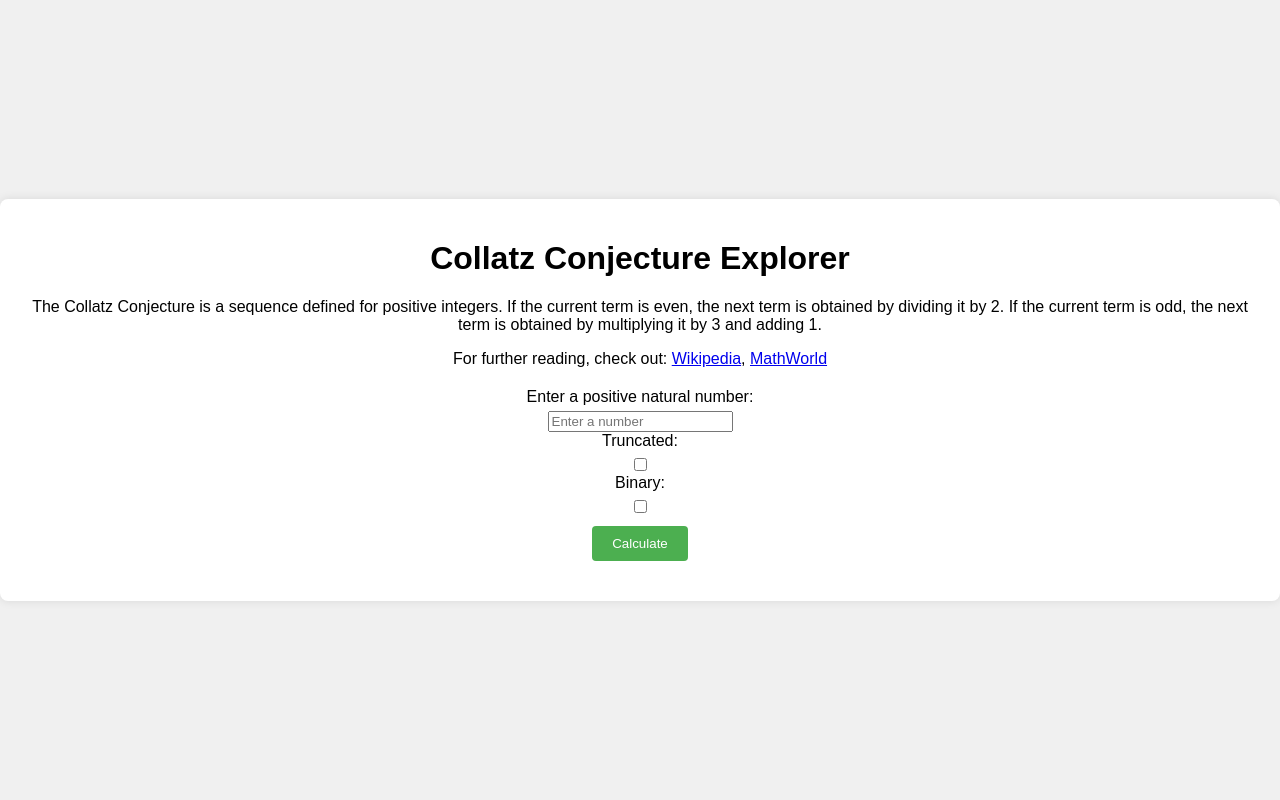
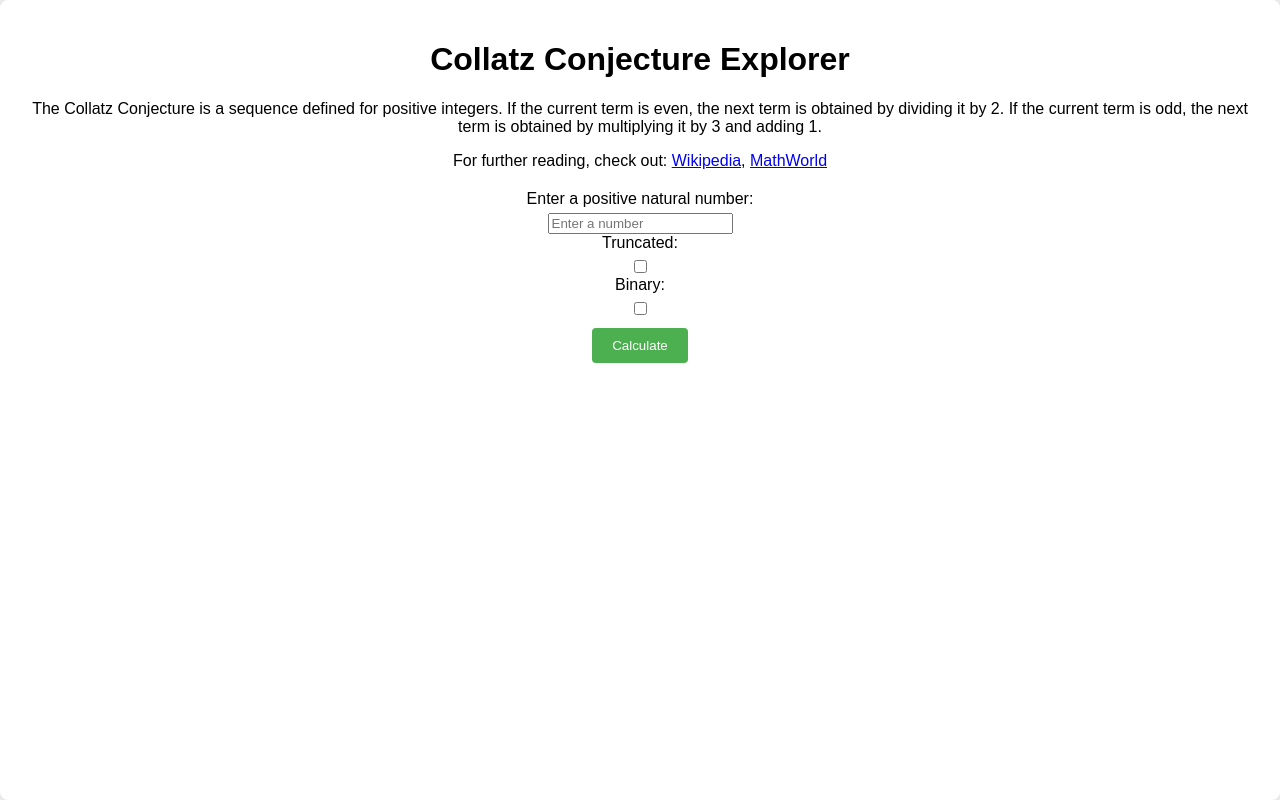
Before and after one commit to ArthMaindarkar/CollatzFun, a plain HTML site: page index.html in a window 1280 px wide. Drawn offline with Linux system fonts and the light colour scheme.

Commit message:
Update styles.css

```diff
--- a/styles.css
+++ b/styles.css
@@ -3,9 +3,8 @@ body {
   margin: 0;
   padding: 0;
   display: flex;
-  align-items: center;
-  justify-content: center;
-  height: 100vh;
+  flex-direction: column; /* Ensure vertical stacking of elements */
+  min-height: 100vh;
   background-color: #f0f0f0;
 }
 
@@ -15,6 +14,7 @@ body {
   padding: 20px;
   border-radius: 8px;
   box-shadow: 0 0 10px rgba(0, 0, 0, 0.1);
+  flex-grow: 1; /* Allow the container to grow to fill the available space */
 }
 
 #info {
```
